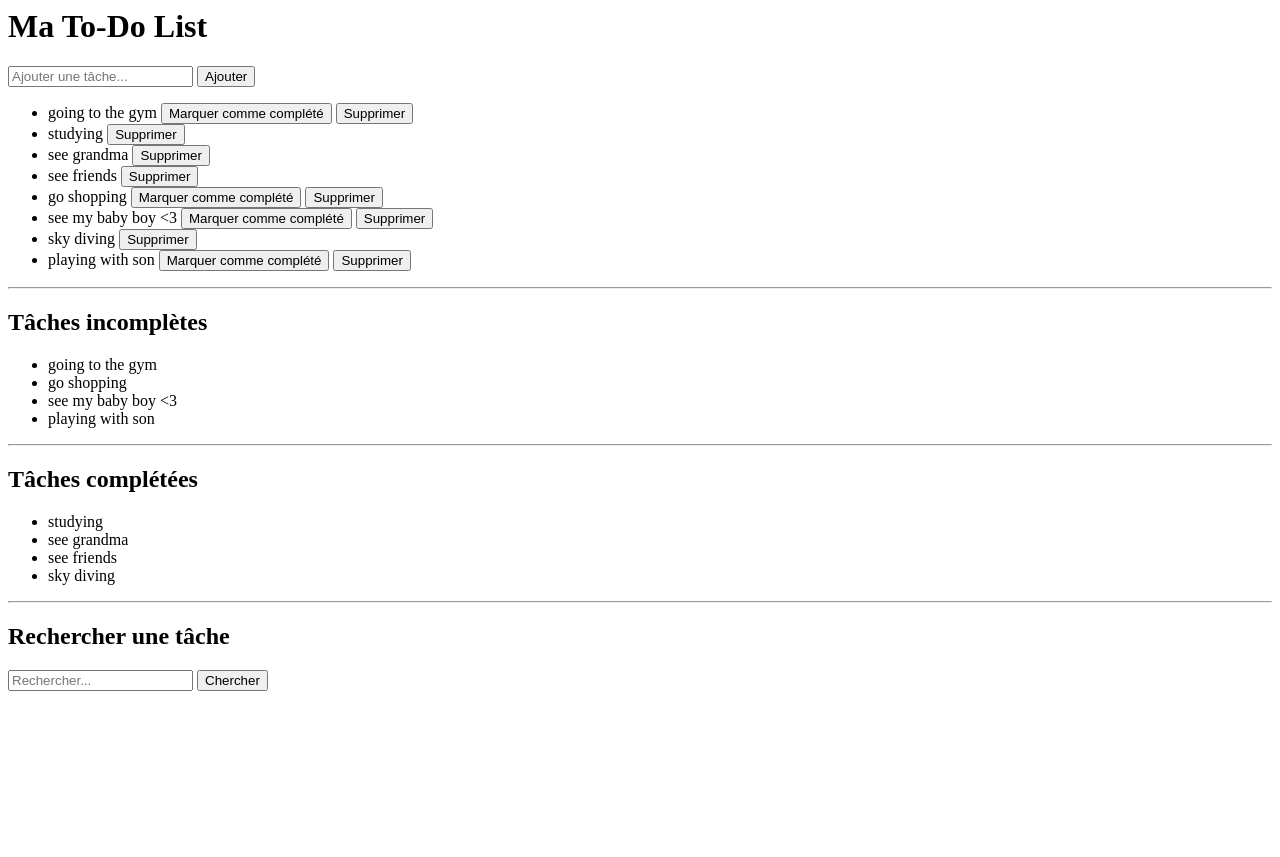
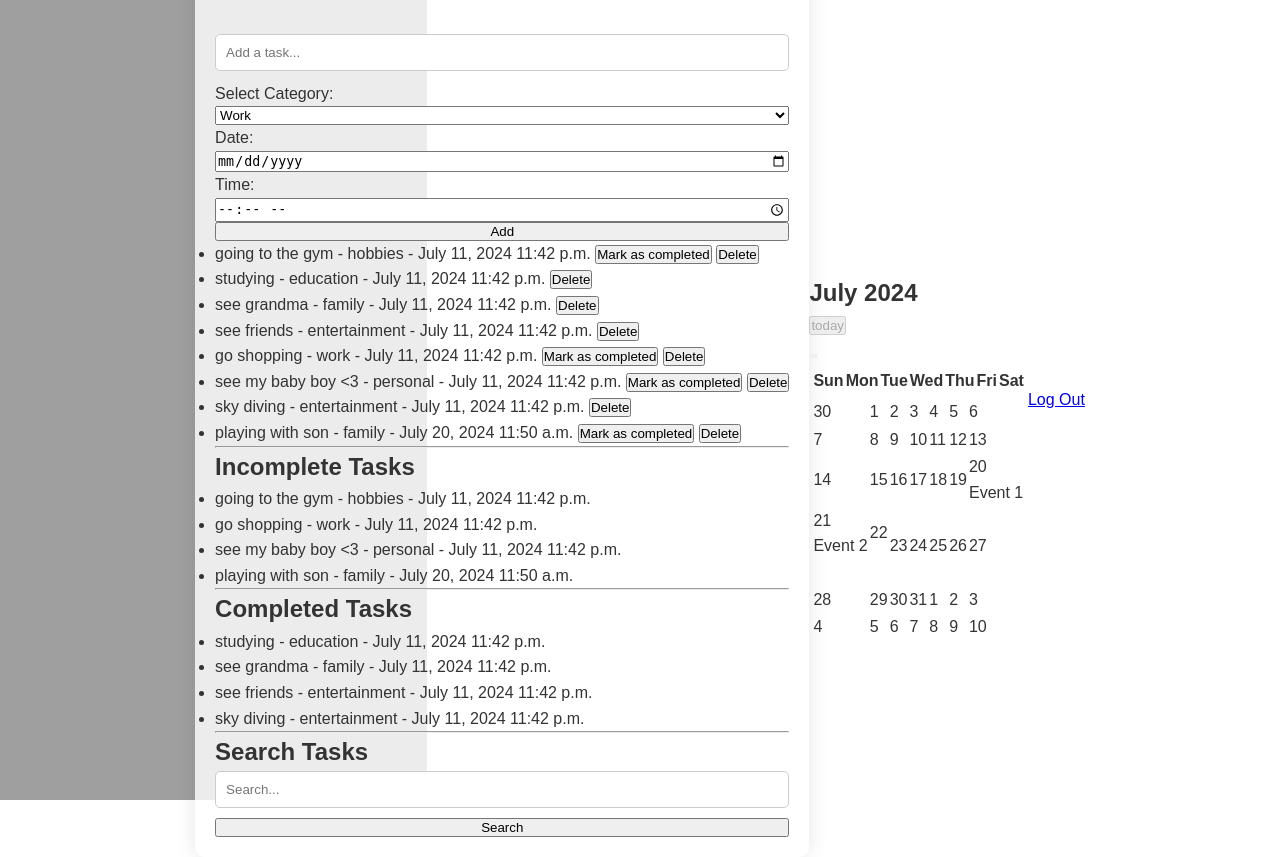
Before and after one commit to Ilefrajhi/to-do-list, a Django app: page /main/ in a window 1280 px wide. Before the commit the page ends 691 px from the top, so only its background shows below. Run offline with Django 5.2, Linux system fonts and the light colour scheme; data comes from the database, SQL or seed files in the repository; both versions use the stored data as it was after the commit; lists and menus that the app fills with data are empty; some libraries are stand-ins or nearby versions.

Commit message:
Completed the main page

```diff
--- a/todo/webapp/models.py
+++ b/todo/webapp/models.py
@@ -1,3 +1,4 @@
+from django.utils import timezone
 from django.db import models
 
 # Create your models here.
@@ -9,9 +10,21 @@
     phone = models.IntegerField()
 
 class Task(models.Model):
-    title = models.CharField(max_length=200)
+    CATEGORY_CHOICES = [
+        ('work', 'Work'),
+        ('personal', 'Personal'),
+        ('shopping', 'Shopping'),
+        ('family', 'Family'),
+        ('hobbies', 'Hobbies'),
+        ('education', 'Education'),
+        ('entertainment', 'Entertainment'),
+    ]
+    title = models.CharField(max_length=255)
+    category = models.CharField(max_length=50, choices=CATEGORY_CHOICES, default='work')
     completed = models.BooleanField(default=False)
     created_at = models.DateTimeField(auto_now_add=True)
+    date = models.DateField(default=timezone.now)
+    time = models.TimeField(default=timezone.now)
 
 
     def __str__(self):
--- a/todo/webapp/static/main.css
+++ b/todo/webapp/static/main.css
@@ -0,0 +1,72 @@
+/* Reset default browser styles */
+* {
+    margin: 0;
+    padding: 0;
+    box-sizing: border-box;
+}
+
+/* Body styling */
+body {
+    font-family: Arial, sans-serif;
+    line-height: 1.6;
+    background: linear-gradient(to right, rgba(255, 0, 0, 0.5), rgba(255, 0, 0, 0.5)), /* Red */
+                linear-gradient(to right, rgba(0, 255, 0, 0.5), rgba(0, 255, 0, 0.5)), /* Green */
+                linear-gradient(to right, rgba(0, 0, 255, 0.5), rgba(0, 0, 255, 0.5)); /* Blue */
+    background-blend-mode: screen;
+    background-size: 33.33% 100%;
+    background-repeat: no-repeat;
+    height: 100vh; /* Adjust as needed */
+    display: flex;
+    justify-content: center;
+    align-items: center;
+    color: #333; /* Text color */
+}
+
+/* Container styling */
+.container {
+    max-width: 800px;
+    padding: 20px;
+    background: rgba(255, 255, 255, 0.8); /* Semi-transparent white background */
+    border-radius: 10px;
+    box-shadow: 0 0 20px rgba(0, 0, 0, 0.1); /* Soft shadow */
+}
+
+/* Heading styling */
+h1 {
+    text-align: center;
+    margin-bottom: 20px;
+    color: #333; /* Heading color */
+}
+
+/* Form styling */
+form {
+    display: flex;
+    flex-direction: column;
+}
+
+/* Input field styling */
+form input[type="text"], form input[type="email"], form input[type="password"], form input[type="number"] {
+    width: 100%;
+    padding: 10px;
+    margin-bottom: 10px;
+    border: 1px solid #ccc;
+    border-radius: 5px;
+    outline: none;
+}
+
+/* Submit button styling */
+form input[type="submit"] {
+    width: 100%;
+    padding: 10px;
+    margin-top: 10px;
+    border: none;
+    border-radius: 5px;
+    background-color: #007bff; /* Blue button */
+    color: #fff;
+    cursor: pointer;
+}
+
+/* Submit button hover effect */
+form input[type="submit"]:hover {
+    background-color: #0056b3; /* Darker blue on hover */
+}
--- a/todo/webapp/templates/main.html
+++ b/todo/webapp/templates/main.html
@@ -1,8 +1,11 @@
 {% load static %}
-
+<!DOCTYPE html>
+<html lang="en">
 <head>
     <meta name="viewport" content="width=device-width, initial-scale=1.0">
     <title>To-Do List</title>
+    <link href='https://cdn.jsdelivr.net/npm/fullcalendar@6.0.0/lib/main.css' rel='stylesheet' />
+    <script src='https://cdn.jsdelivr.net/npm/fullcalendar@6.0.0/lib/main.js'></script>
     <link rel="stylesheet" href="{% static 'main.css' %}">
 </head>
 <body>
@@ -10,49 +13,90 @@
         <h1>Ma To-Do List</h1>
         <form action="{% url 'add_task' %}" method="POST">
             {% csrf_token %}
-            <input type="text" name="title" placeholder="Ajouter une tâche...">
-            <button type="submit">Ajouter</button>
+            <input type="text" name="title" placeholder="Add a task..." required>
+            <label for="category">Select Category:</label>
+            <select id="category" name="category" required>
+                <option value="work">Work</option>
+                <option value="personal">Personal</option>
+                <option value="shopping">Shopping</option>
+                <option value="family">Family</option>
+                <option value="hobbies">Hobbies</option>
+                <option value="education">Education</option>
+                <option value="entertainment">Entertainment</option>
+            </select>
+            <label for="date">Date:</label>
+            <input type="date" id="date" name="date" required>
+            <label for="time">Time:</label>
+            <input type="time" id="time" name="time" required>
+            <button type="submit">Add</button>
         </form>
         <ul class="task-list">
             {% for task in tasks %}
                 <li>
-                    {{ task.title }}
+                    {{ task.title }} - {{ task.category }} - {{ task.date }} {{ task.time }}
                     {% if not task.completed %}
                         <form action="{% url 'complete_task' task.id %}" method="POST" style="display:inline;">
                             {% csrf_token %}
-                            <button type="submit">Marquer comme complété</button>
+                            <button type="submit">Mark as completed</button>
                         </form>
                     {% endif %}
                     <form action="{% url 'delete_task' task.id %}" method="POST" style="display:inline;">
                         {% csrf_token %}
-                        <button type="submit">Supprimer</button>
+                        <button type="submit">Delete</button>
                     </form>
                 </li>
             {% endfor %}
         </ul>
         <hr>
-        <h2>Tâches incomplètes</h2>
+        <h2>Incomplete Tasks</h2>
         <ul>
             {% for task in incomplete_tasks %}
-                <li>{{ task.title }}</li>
+                <li>{{ task.title }} - {{ task.category }} - {{ task.date }} {{ task.time }}</li>
             {% endfor %}
         </ul>
         <hr>
-        <h2>Tâches complétées</h2>
+        <h2>Completed Tasks</h2>
         <ul>
             {% for task in completed_tasks %}
-                <li>{{ task.title }}</li>
+                <li>{{ task.title }} - {{ task.category }} - {{ task.date }} {{ task.time }}</li>
             {% endfor %}
         </ul>
         <hr>
-        <h2>Rechercher une tâche</h2>
+        <h2>Search Tasks</h2>
         <form action="{% url 'search_tasks' %}" method="GET">
-            <input type="text" name="q" placeholder="Rechercher...">
-            <button type="submit">Chercher</button>
+            <input type="text" name="q" placeholder="Search...">
+            <button type="submit">Search</button>
         </form>
     </div>
+
+    <div id='calendar'></div>
+
+    <script>
+        document.addEventListener('DOMContentLoaded', function() {
+            var calendarEl = document.getElementById('calendar');
+
+            var calendar = new FullCalendar.Calendar(calendarEl, {
+                initialView: 'dayGridMonth',
+                events: [
+                    {
+                        title: 'Event 1',
+                        start: '2024-07-20'
+                    },
+                    {
+                        title: 'Event 2',
+                        start: '2024-07-21',
+                        end: '2024-07-23'
+                    }
+                ]
+            });
+
+            calendar.render();
+        });
+    </script>
+    <a href='/login'>Log Out</a>
 </body>
 <footer>
     <a href="https://github.com/Ilefrajhi"><i class="fa fa-github"></i></a>
     <a href="https://www.linkedin.com/in/ilef-rajhi-836669262/"><i class="fa fa-linkedin"></i></a>
 </footer>
+</html>
--- a/todo/webapp/views.py
+++ b/todo/webapp/views.py
@@ -68,8 +68,11 @@
 @require_POST
 def add_task(request):
     title = request.POST['title']
-    if title:
-        Task.objects.create(title=title)
+    category = request.POST['category']
+    date = request.POST['date']
+    time = request.POST['time']
+    if title and category:
+        Task.objects.create(title=title, category=category, date=date, time=time)
     return redirect('main')
 
 def delete_task(request, task_id):
@@ -80,7 +83,9 @@
     task = Task.objects.get(id=task_id)
     if request.method == 'POST':
         title = request.POST['title']
+        category = request.POST['category']
         task.title = title
+        task.category = category
         task.save()
     return redirect('main')
 
@@ -102,3 +107,7 @@
     query = request.GET.get('q')
     tasks = Task.objects.filter(title__icontains=query).order_by('created_at')
     return render(request, 'search_results.html', {'tasks': tasks, 'query': query})
+
+def reset_password(request):
+    template = loader.get_template('reset_password.html')
+    return HttpResponse(template.render())
```
Also changed, not shown: todo/webapp/templates/reset_password.html (+14 -1 lines), todo/db.sqlite3, todo/webapp/README.md (added), todo/webapp/migrations/0003_task_category.py (added), todo/webapp/migrations/0004_task_date_task_time_alter_task_category_and_more.py (added), todo/webapp/templates/logout.html (deleted), 1 other file.
